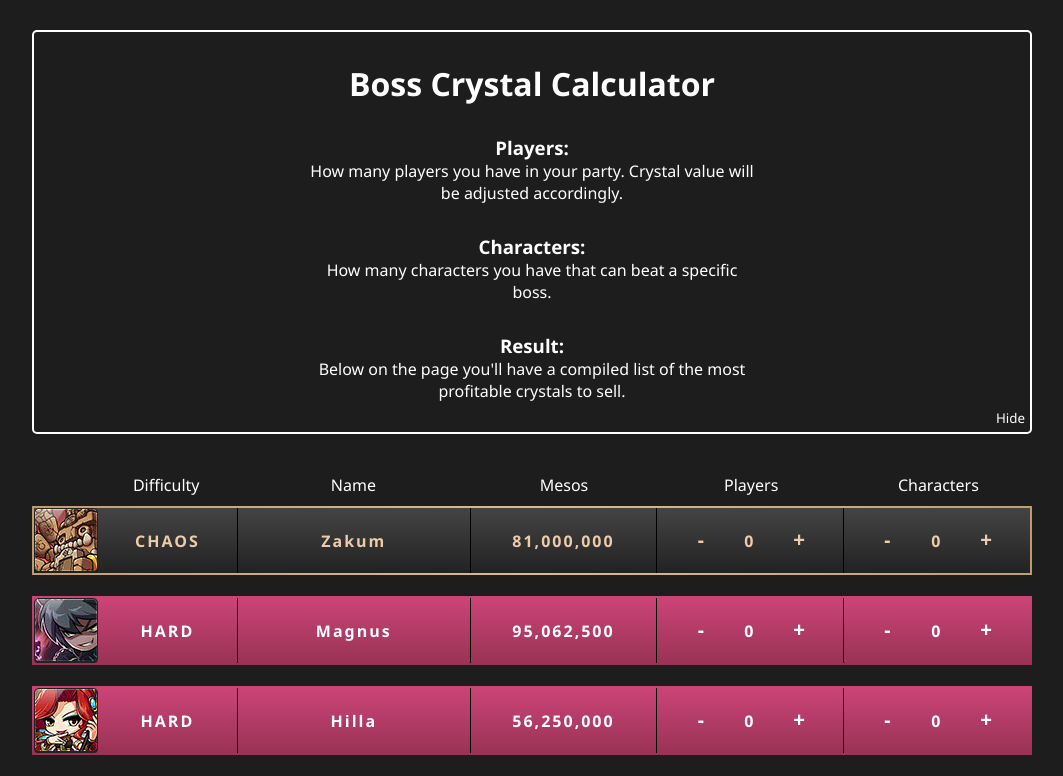
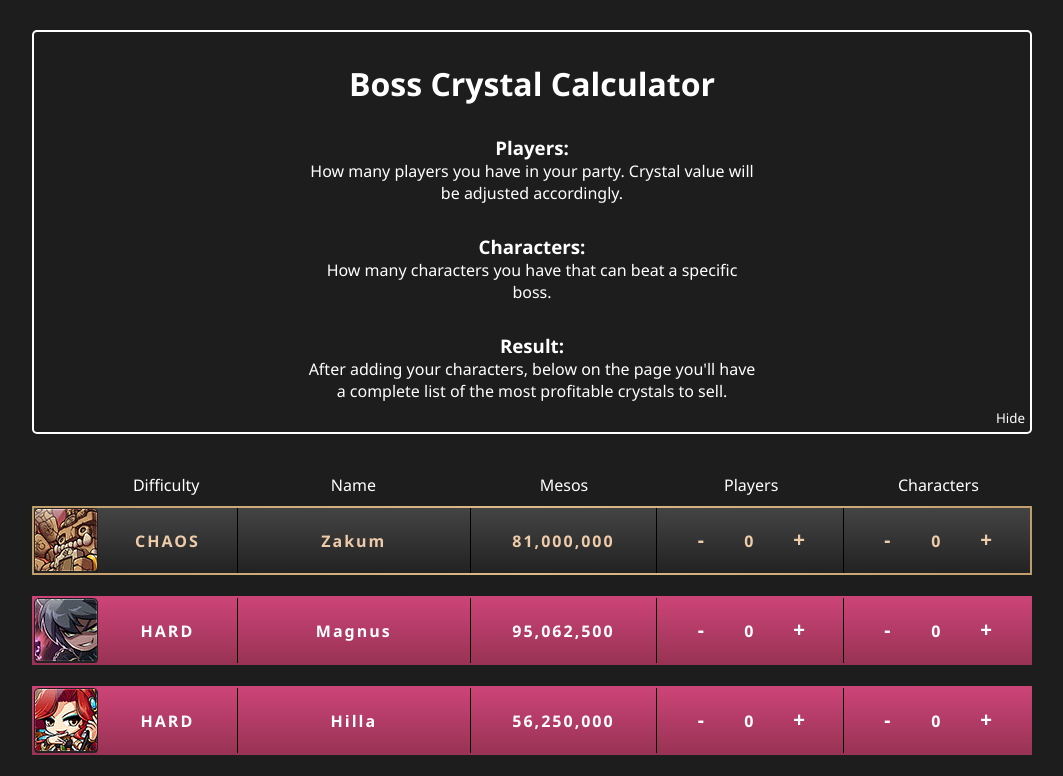
Before and after one commit to Trezlor/bosscrystalCalculator-v3, a Next.js app: page / in a window 1280 px wide. Shown: the top 776 px of the page, without its empty margins (108-1171 px from the left). Built offline with nearby package versions, Linux system fonts and the light colour scheme.

Commit message:
info text update

```diff
--- a/pages/index.js
+++ b/pages/index.js
@@ -25,7 +25,7 @@ export default function Home() {
 					<p>How many characters you have that can beat a specific boss.</p>
 
 					<h2>Result:</h2>
-					<p>Below on the page you&apos;ll have a compiled list of the most profitable crystals to sell.</p>
+					<p>After adding your characters, below on the page you&apos;ll have a complete list of the most profitable crystals to sell.</p>
 					<small
 						onClick={() => {
 							if (
```
